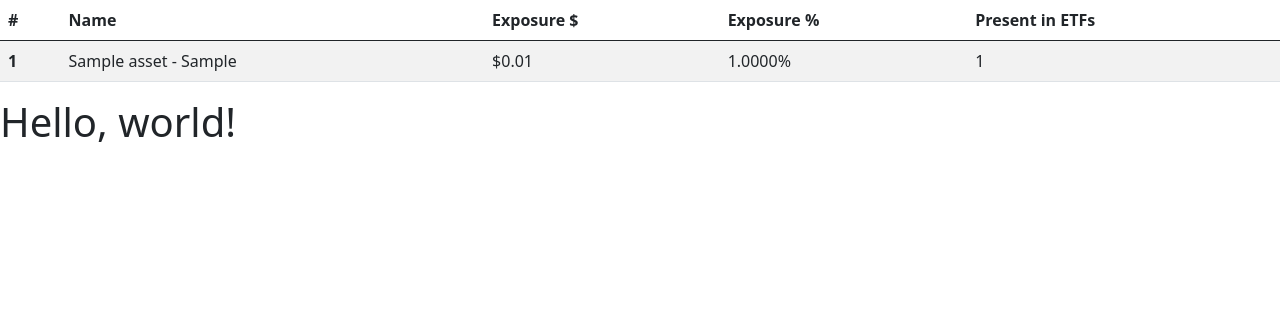
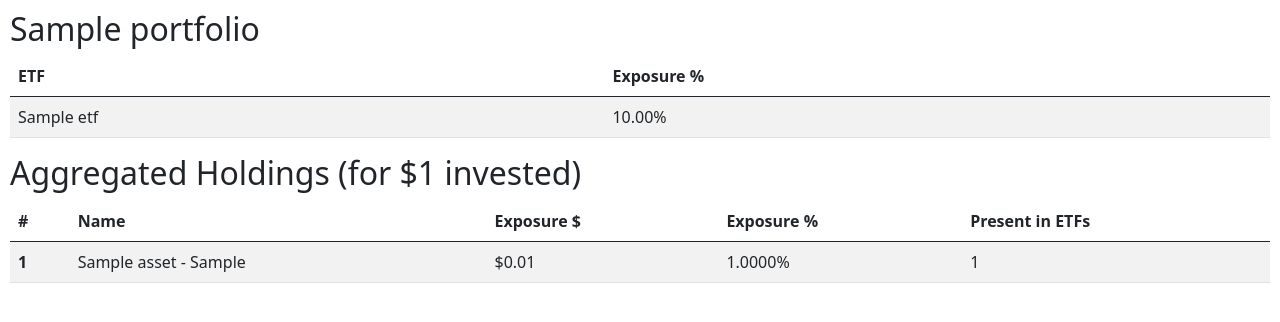
Before and after one commit to grigoryk/etfer, a Django app: page /etf/portfolio/1/ in a window 1280 px wide. Shown: the top 322 px of the page. Run offline with Django 3.2, Linux system fonts and the light colour scheme; tables that the repository leaves empty hold one stand-in row (values such as "Sample post").

Commit message:
calculation bug, ui

```diff
--- a/etf/templates/etf/portfolio.html
+++ b/etf/templates/etf/portfolio.html
@@ -1,3 +1,5 @@
+{% load humanize %}
+
 <!doctype html>
 <html lang="en">
   <head>
@@ -7,6 +9,37 @@
     <link href="https://cdn.jsdelivr.net/npm/bootstrap@5.0.0-beta3/dist/css/bootstrap.min.css" rel="stylesheet" integrity="sha384-eOJMYsd53ii+scO/bJGFsiCZc+5NDVN2yr8+0RDqr0Ql0h+rP48ckxlpbzKgwra6" crossorigin="anonymous">
 
     <title>{{ portfolio.name }}</title>
+
+    <style>
+        body {
+            padding: 10px;
+        }
+    </style>
+  </head>
+  <body>
+
+    <header>
+        <h2>{{ portfolio.name }}</h2>
+    </header>
+
+    <table class="table table-striped">
+        <thead>
+        <tr>
+            <th scope="col">ETF</th>
+            <th scope="col">Exposure %</th>
+        </tr>
+        </thead>
+        <tbody>
+        {% for i in portfolio.etfinportfolio_set.all %}
+            <tr>
+                <td>{{ i.etf.name }}</td>
+                <td>{{ i.weight|floatformat:2 }}%</td>
+            </tr>
+        {% endfor %}
+        </tbody>
+    </table>
+
+    <h2>Aggregated Holdings (for ${{ portfolio.value|floatformat:0|intcomma }} invested)</h2>
 
     <table class="table table-striped">
         <thead>
@@ -23,16 +56,13 @@
             <tr>
                 <th scope="row">{{ forloop.counter }}</th>
                 <td>{{ asset.name }} - {{ asset.ticker }}</td>
-                <td>${{ i.0|floatformat:2 }}</td>
+                <td>${{ i.0|floatformat:2|intcomma }}</td>
                 <td>{{ i.1|floatformat:4 }}%</td>
-                <td data-bs-toggle="tooltip" data-html="true" title="{% for pp in i.2 %}{{ pp.0 }}: {{ pp.1|floatformat:2 }}%<br>{% endfor %}">{{ i.2|length }}</td>
+                <td data-bs-toggle="tooltip" data-html="true" title="{% for pp in i.2 %}{% if forloop.counter > 1 %} -- {% endif %}{{ pp.0 }}: {{ pp.1|floatformat:2 }}%{% endfor %}">{{ i.2|length }}</td>
             </tr>
         {% endfor %}
         </tbody>
     </table>
-  </head>
-  <body>
-    <h1>Hello, world!</h1>
 
     <script src="https://cdn.jsdelivr.net/npm/bootstrap@5.0.0-beta3/dist/js/bootstrap.bundle.min.js" integrity="sha384-JEW9xMcG8R+pH31jmWH6WWP0WintQrMb4s7ZOdauHnUtxwoG2vI5DkLtS3qm9Ekf" crossorigin="anonymous"></script>
     <script>
--- a/etf/views.py
+++ b/etf/views.py
@@ -7,15 +7,6 @@ def portfolio(request, portfolio_id):
         p = Portfolio.objects.get(pk=portfolio_id)
     except Portfolio.DoesNotExist:
         raise Http404("Portfolio does not exist")
-
-
-    # list of all assets, ordered by exposure
-    # etf1 - 0.4
-    # -- asset1 - 0.12
-    # -- asset2 - 0.07
-    # etf2 - 0.6
-    # -- asset1 - 0.05
-    # -- asset4 - 0.01
 
     assets = {}
     for e in p.etfinportfolio_set.all():
@@ -32,7 +23,7 @@ def portfolio(request, portfolio_id):
                 existing = assets[a.asset]
                 weight = a.weight * (e.weight / 100)
                 new_total_weight = existing[1] + weight
-                value = (weight/100) * p.value
+                value = new_total_weight/100 * p.value
                 etf_list = existing[2]
                 etf_list.append((e.etf, a.weight))
                 assets[a.asset] = (
@@ -43,4 +34,7 @@ def portfolio(request, portfolio_id):
 
     sorted_assets = dict(sorted(assets.items(), key=lambda item: item[1][0], reverse=True))
 
-    return render(request, 'etf/portfolio.html', {'portfolio': p, 'assets': sorted_assets})
+    return render(request, 'etf/portfolio.html', {
+        'portfolio': p,
+        'assets': sorted_assets
+    })
--- a/etfer/settings.py
+++ b/etfer/settings.py
@@ -37,6 +37,7 @@ INSTALLED_APPS = [
     'django.contrib.sessions',
     'django.contrib.messages',
     'django.contrib.staticfiles',
+    'django.contrib.humanize',
     'django_werkzeug',
     'etf',
 ]
```
